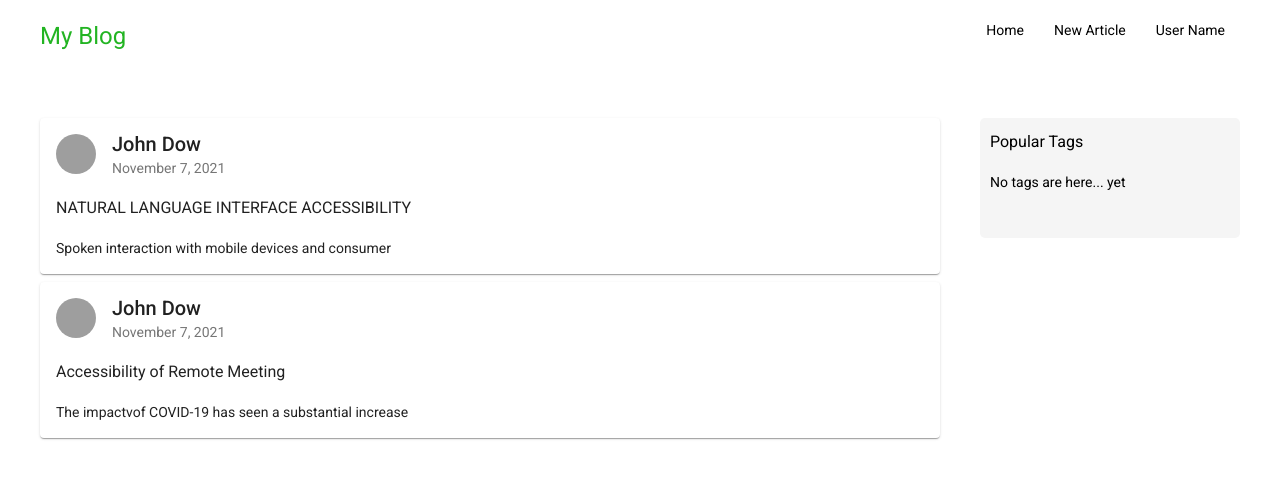
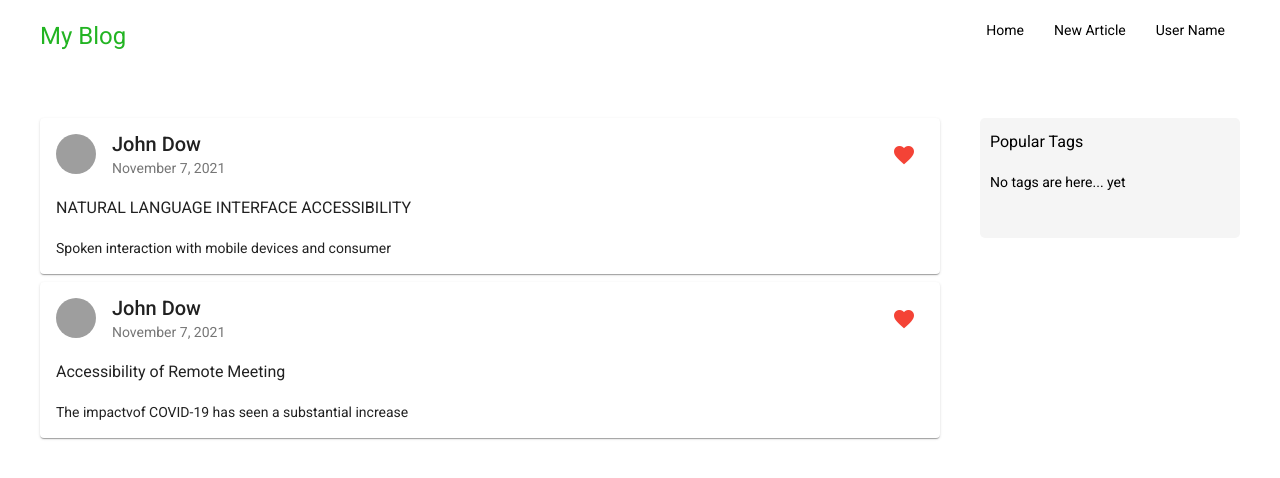
Before and after one commit to marco1polo78/bootcamp, an Angular app: page / in a window 1280 px wide. Shown: the top 478 px of the page. Built offline with nearby package versions, Linux system fonts and the light colour scheme; grey boxes are pictures that could not be loaded.

Commit message:
add icons to post

```diff
--- a/src/app/app.module.ts
+++ b/src/app/app.module.ts
@@ -6,6 +6,7 @@ import { MatButtonModule } from '@angular/material/button';
 import { MatCardModule } from '@angular/material/card';
 import { MatDialogModule } from '@angular/material/dialog';
 import { MatFormFieldModule } from '@angular/material/form-field';
+import { MatIconModule } from '@angular/material/icon';
 
 import { AppComponent } from './app.component';
 import { PostComponent } from './post/post.component';
@@ -22,13 +23,13 @@ import { AppModalComponent } from './app-modal/app-modal.component';
     BrowserModule,
     ReactiveFormsModule,
     BrowserAnimationsModule,
-
     FormsModule,
     MatInputModule,
     MatButtonModule,
     MatCardModule,
     MatDialogModule,
-    MatFormFieldModule
+    MatFormFieldModule,
+    MatIconModule
   ],
   providers: [],
   bootstrap: [AppComponent]
--- a/src/app/post/post.component.html
+++ b/src/app/post/post.component.html
@@ -1,9 +1,14 @@
 <mat-card class="post-card">
-    <mat-card-header>
-        <div mat-card-avatar class="post-card-image"></div>
-        <mat-card-title class="post-card-name">{{post.userName}}</mat-card-title>
-        <mat-card-subtitle class="post-card-date">{{post.datePost | date :'longDate' }}</mat-card-subtitle>
-    </mat-card-header>
+    <div class="post-card-header">
+        <mat-card-header>
+            <div mat-card-avatar class="post-card-image"></div>
+            <mat-card-title class="post-card-name">{{post.userName}}</mat-card-title>
+            <mat-card-subtitle class="post-card-date">{{post.datePost | date :'longDate' }}</mat-card-subtitle>
+        </mat-card-header>
+        <button mat-icon-button color="warn">
+            <mat-icon>favorite</mat-icon>
+        </button>
+    </div>
     <mat-card-content>
         <h3>
             {{post.title}}
--- a/src/app/post/post.component.scss
+++ b/src/app/post/post.component.scss
@@ -1,16 +1,5 @@
 .post{
     width: 100%;
-    &-post-info{
-        display: flex;
-        justify-content: left;
-        min-height: 50px;
-        padding: 10px;
-        div{
-            display: flex;
-            flex-direction: column;
-            justify-content: space-evenly;
-        }
-    }
     p, h2, h3{
         margin: 0px
     }
@@ -28,4 +17,8 @@
         background-image: url('../../assets/img/profile-icon-png-899-Windows.ico');
         background-size: cover;
     }
+    &-header{
+        display: flex;
+        justify-content: space-between;
+    }
 }
```
